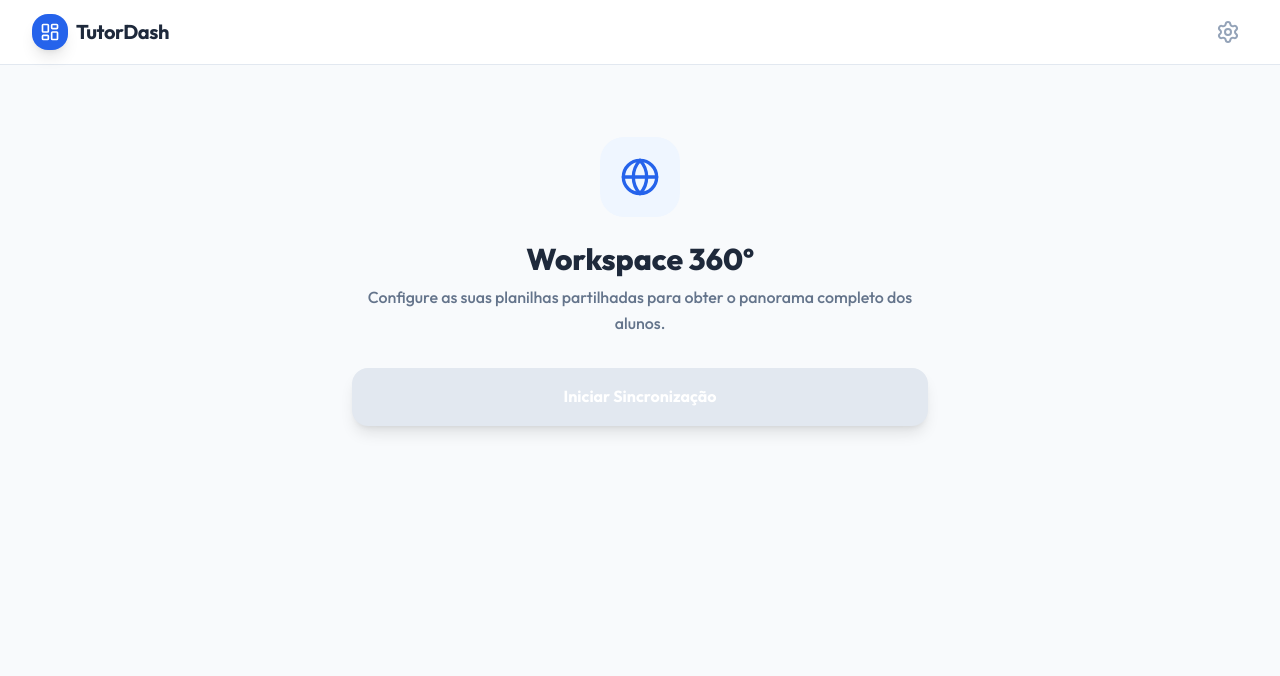
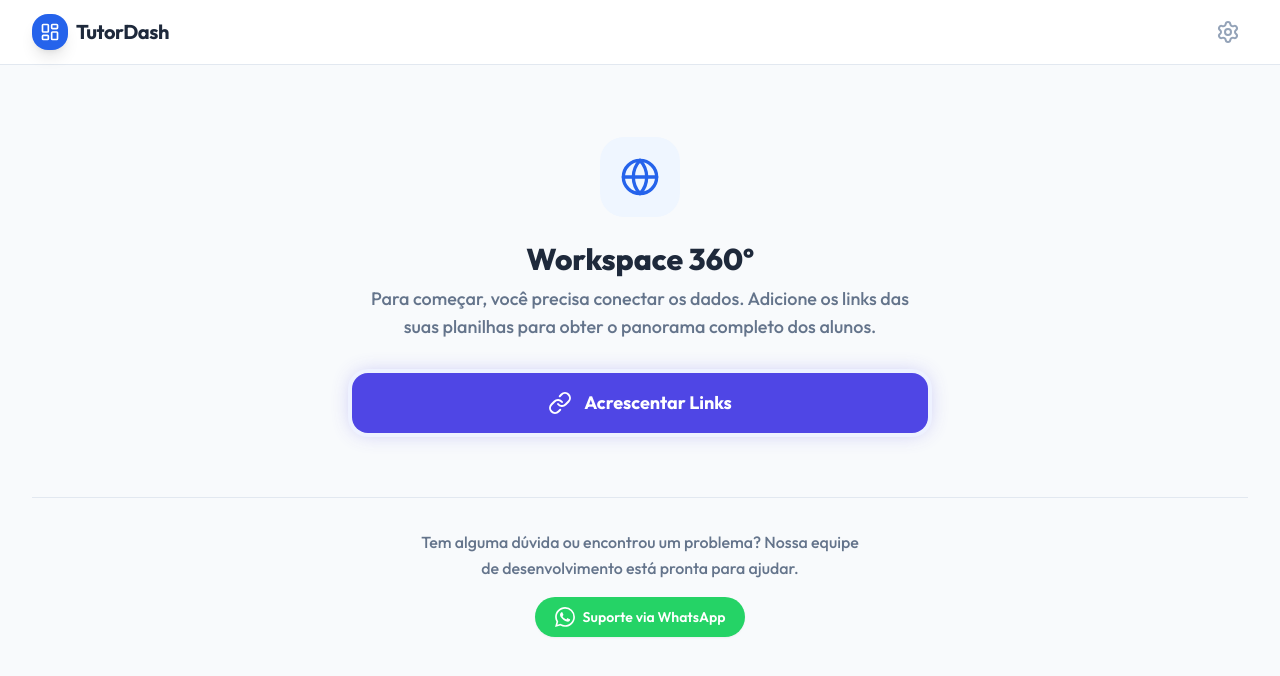
Before and after one commit to binarymath/tutordash, a React (Vite) app: page / in a window 1280 px wide. Shown: the top 676 px of the page. Built offline with nearby package versions, Linux system fonts and the light colour scheme.

Commit message:
feat: adiciona suporte via WhatsApp e melhora fluxo de carregar dados na tela inicial

```diff
--- a/src/App.jsx
+++ b/src/App.jsx
@@ -244,7 +244,7 @@
 
       <main className="max-w-7xl mx-auto px-4 sm:px-6 lg:px-8 py-8">
         {data.length === 0 ? (
-          <EmptyState onLoad={loadAllData} isLoading={isLoading} canLoad={!!config.studentsUrl} />
+          <EmptyState onLoad={loadAllData} isLoading={isLoading} canLoad={!!config.studentsUrl} onOpenSettings={() => setShowSettings(true)} />
         ) : (
           <div className="space-y-6">
             {!selectedStudent ? (
@@ -282,11 +282,43 @@
         )}
 
         {error && (
-          <div className="fixed bottom-6 right-6 bg-red-50 text-red-600 p-4 rounded-xl border border-red-100 shadow-xl flex items-center gap-3 font-bold text-sm max-w-sm">
+          <div className="fixed bottom-6 right-6 bg-red-50 text-red-600 p-4 rounded-xl border border-red-100 shadow-xl flex items-center gap-3 font-bold text-sm max-w-sm z-50">
             <AlertCircle className="shrink-0" />
             <p className="flex-1">{error}</p>
             <button onClick={() => setError(null)}><X className="w-4 h-4 ml-2 shrink-0" /></button>
           </div>
+        )}
+
+        {data.length === 0 ? (
+          <footer className="mt-16 border-t border-slate-200 pt-8 pb-4 flex flex-col items-center text-center">
+            <p className="text-slate-500 mb-4 font-medium max-w-md">
+              Tem alguma dúvida ou encontrou um problema? Nossa equipe de desenvolvimento está pronta para ajudar.
+            </p>
+            <a
+              href="https://wa.me/5515991497579"
+              target="_blank"
+              rel="noopener noreferrer"
+              className="inline-flex items-center gap-2 bg-[#25D366] hover:bg-[#20bd5a] text-white px-5 py-2.5 rounded-full font-semibold transition-all text-sm shadow-sm hover:shadow-md"
+            >
+              <svg className="w-5 h-5 fill-current" viewBox="0 0 24 24">
+                <path d="M17.472 14.382c-.297-.149-1.758-.867-2.03-.967-.273-.099-.471-.148-.67.15-.197.297-.767.966-.94 1.164-.173.199-.347.223-.644.075-.297-.15-1.255-.463-2.39-1.475-.883-.788-1.48-1.761-1.653-2.059-.173-.297-.018-.458.13-.606.134-.133.298-.347.446-.52.149-.174.198-.298.298-.497.099-.198.05-.371-.025-.52-.075-.149-.669-1.612-.916-2.207-.242-.579-.487-.5-.669-.51a12.8 12.8 0 0 0-.57-.01c-.198 0-.52.074-.792.372-.272.297-1.04 1.016-1.04 2.479 0 1.462 1.065 2.875 1.213 3.074.149.198 2.096 3.2 5.077 4.487.709.306 1.262.489 1.694.625.712.227 1.36.195 1.871.118.571-.085 1.758-.719 2.006-1.413.248-.694.248-1.289.173-1.413-.074-.124-.272-.198-.57-.347m-5.421 7.403h-.004a9.87 9.87 0 0 1-5.031-1.378l-.361-.214-3.741.982.998-3.648-.235-.374a9.86 9.86 0 0 1-1.51-5.26c.001-5.45 4.436-9.884 9.888-9.884 2.64 0 5.122 1.03 6.988 2.898a9.825 9.825 0 0 1 2.893 6.994c-.003 5.45-4.437 9.884-9.885 9.884m8.413-18.297A11.815 11.815 0 0 0 12.05 0C5.495 0 .16 5.335.157 11.892c0 2.096.547 4.142 1.588 5.945L.057 24l6.305-1.654a11.882 11.882 0 0 0 5.683 1.448h.005c6.554 0 11.89-5.335 11.893-11.893a11.821 11.821 0 0 0-3.48-8.413Z"/>
+              </svg>
+              Suporte via WhatsApp
+            </a>
+          </footer>
+        ) : (
+          <a
+            href="https://wa.me/5515991497579"
+            target="_blank"
+            rel="noopener noreferrer"
+            title="Suporte via WhatsApp"
+            className="fixed bottom-6 left-6 z-50 flex items-center gap-3 bg-white/90 backdrop-blur text-slate-500 hover:text-slate-800 border border-slate-200/70 rounded-full px-4 py-2.5 shadow-sm hover:shadow-md transition-all hover:-translate-y-1 group"
+          >
+            <svg className="w-5 h-5 text-slate-400 group-hover:text-[#25D366] transition-colors fill-current shrink-0" viewBox="0 0 24 24">
+              <path d="M17.472 14.382c-.297-.149-1.758-.867-2.03-.967-.273-.099-.471-.148-.67.15-.197.297-.767.966-.94 1.164-.173.199-.347.223-.644.075-.297-.15-1.255-.463-2.39-1.475-.883-.788-1.48-1.761-1.653-2.059-.173-.297-.018-.458.13-.606.134-.133.298-.347.446-.52.149-.174.198-.298.298-.497.099-.198.05-.371-.025-.52-.075-.149-.669-1.612-.916-2.207-.242-.579-.487-.5-.669-.51a12.8 12.8 0 0 0-.57-.01c-.198 0-.52.074-.792.372-.272.297-1.04 1.016-1.04 2.479 0 1.462 1.065 2.875 1.213 3.074.149.198 2.096 3.2 5.077 4.487.709.306 1.262.489 1.694.625.712.227 1.36.195 1.871.118.571-.085 1.758-.719 2.006-1.413.248-.694.248-1.289.173-1.413-.074-.124-.272-.198-.57-.347m-5.421 7.403h-.004a9.87 9.87 0 0 1-5.031-1.378l-.361-.214-3.741.982.998-3.648-.235-.374a9.86 9.86 0 0 1-1.51-5.26c.001-5.45 4.436-9.884 9.888-9.884 2.64 0 5.122 1.03 6.988 2.898a9.825 9.825 0 0 1 2.893 6.994c-.003 5.45-4.437 9.884-9.885 9.884m8.413-18.297A11.815 11.815 0 0 0 12.05 0C5.495 0 .16 5.335.157 11.892c0 2.096.547 4.142 1.588 5.945L.057 24l6.305-1.654a11.882 11.882 0 0 0 5.683 1.448h.005c6.554 0 11.89-5.335 11.893-11.893a11.821 11.821 0 0 0-3.48-8.413Z"/>
+            </svg>
+            <span className="text-sm font-medium">Precisa de ajuda ou encontrou um problema?</span>
+          </a>
         )}
       </main>
     </div>
--- a/src/components/EmptyState.jsx
+++ b/src/components/EmptyState.jsx
@@ -2,24 +2,37 @@
 // components/EmptyState.jsx — Tela de boas-vindas (sem dados)
 // ─────────────────────────────────────────────────────────────
 import React from 'react';
-import { Globe, Loader2 } from 'lucide-react';
+import { Globe, Loader2, Link } from 'lucide-react';
 
-const EmptyState = ({ onLoad, isLoading, canLoad }) => (
+const EmptyState = ({ onLoad, isLoading, canLoad, onOpenSettings }) => (
   <div className="max-w-xl mx-auto pt-10 text-center">
     <div className="bg-blue-50 w-20 h-20 rounded-3xl flex items-center justify-center mx-auto mb-6">
       <Globe className="text-blue-600 w-10 h-10" />
     </div>
     <h2 className="text-3xl font-black text-slate-800 mb-2">Workspace 360º</h2>
-    <p className="text-slate-500 mb-8">
-      Configure as suas planilhas partilhadas para obter o panorama completo dos alunos.
+    <p className="text-slate-500 text-lg mb-8">
+      {canLoad
+        ? "Suas planilhas estão configuradas. Inicie a sincronização para carregar o panorama completo dos alunos."
+        : "Para começar, você precisa conectar os dados. Adicione os links das suas planilhas para obter o panorama completo dos alunos."}
     </p>
-    <button
-      onClick={() => onLoad(false)}
-      disabled={isLoading || !canLoad}
-      className="w-full bg-blue-600 hover:bg-blue-700 disabled:bg-slate-200 text-white py-4 rounded-2xl font-bold transition-all shadow-lg flex items-center justify-center gap-3"
-    >
-      {isLoading ? <Loader2 className="w-5 h-5 animate-spin" /> : 'Iniciar Sincronização'}
-    </button>
+
+    {canLoad ? (
+      <button
+        onClick={() => onLoad(false)}
+        disabled={isLoading}
+        className="w-full bg-blue-600 hover:bg-blue-700 disabled:bg-blue-400 text-white py-4 rounded-2xl font-bold transition-all shadow-lg flex items-center justify-center gap-3 text-lg"
+      >
+        {isLoading ? <Loader2 className="w-6 h-6 animate-spin" /> : 'Iniciar Sincronização'}
+      </button>
+    ) : (
+      <button
+        onClick={onOpenSettings}
+        className="w-full bg-indigo-600 hover:bg-indigo-700 text-white py-4 rounded-2xl font-bold transition-all shadow-[0_0_20px_rgba(79,70,229,0.3)] flex items-center justify-center gap-3 text-lg ring-4 ring-indigo-50 hover:scale-[1.02]"
+      >
+        <Link className="w-6 h-6" />
+        Acrescentar Links
+      </button>
+    )}
   </div>
 );
 
```
